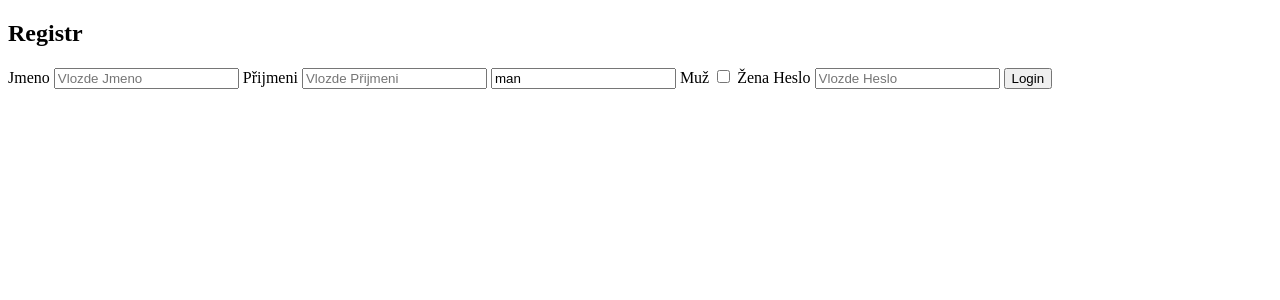
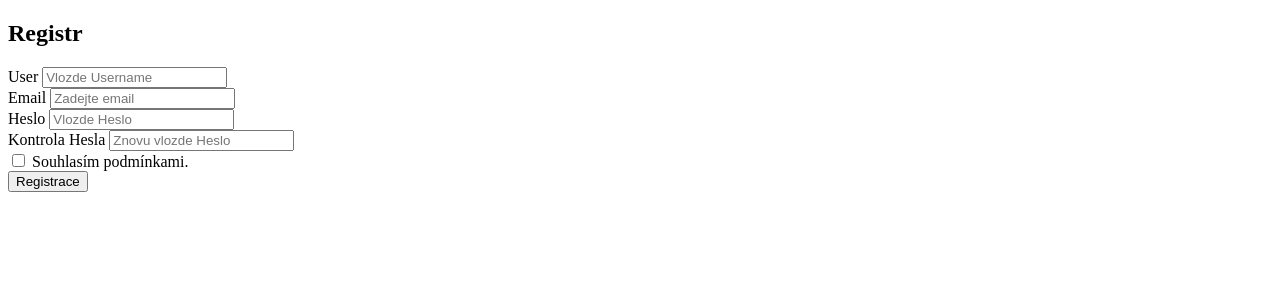
Before and after one commit to MarekTrojanOSSP/OSSPCloud, a Python web app: template Pain1/templates/registr.html in a window 1280 px wide. Shown: the part 116-416 px from the top of the page. Run offline with Jinja, Linux system fonts and the light colour scheme; the template is opened without the code that fills it, so the values that code supplies are empty.

Commit message:
Update registr.html

```diff
--- a/Pain1/templates/registr.html
+++ b/Pain1/templates/registr.html
@@ -5,22 +5,32 @@
 
 <form action="base.html" method="post">
     <div class="fill-up">
-        <label for="uname">Jmeno</label>
-        <input type="text" placeholder="Vlozde Jmeno" name="uname" required>
+        <label for="uname">User</label>
+        <input type="text" placeholder="Vlozde Username" name="uname" required>
 
-        <label for="prijmeni">Přijmeni</label>
-        <input type="text" placeholder="Vlozde Přijmeni" name="prijmeni" required>
+        <br>
 
-        <input type="" id="gender1" name="muž" value="man">
-        <label for="gender1"> Muž</label>
+        <label for="mail">Email</label>
+        <input type="text" placeholder="Zadejte email" name="mail" required>
 
-        <input type="checkbox" id="gender2" name="žena" value="woman">
-        <label for="gender2"> Žena</label>
+        <br>
 
         <label for="psw">Heslo</label>
         <input type="password" placeholder="Vlozde Heslo" name="psw" required>
 
-        <button type="submit">Login</button>
+        <br>
+
+        <label for="psw">Kontrola Hesla</label>
+        <input type="password" placeholder="Znovu vlozde Heslo" name="psw" required>
+
+        <br>
+
+        <input type="checkbox" id="detail" name="details" value="info" required>
+        <label for="details"> Souhlasím podmínkami.</label>
+
+        <br>
+
+        <button type="submit">Registrace</button>
     </div>
 </form>
 
```
